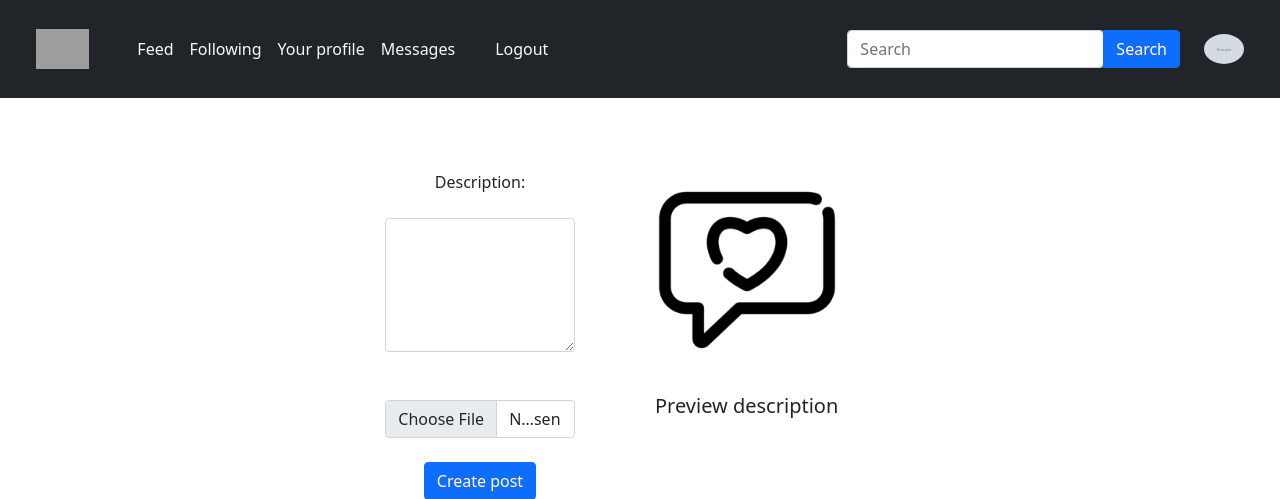
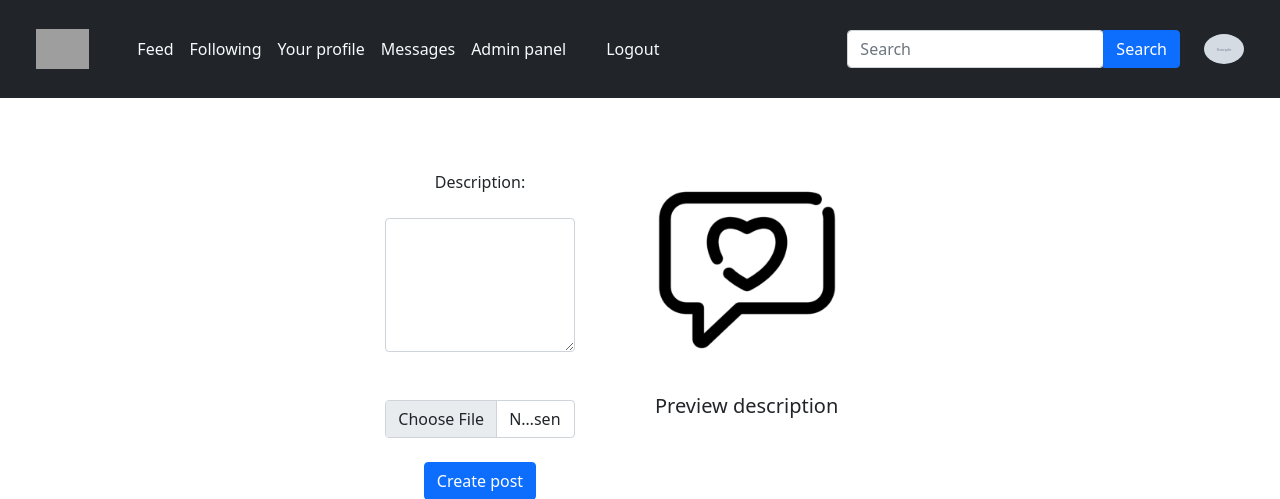
Before and after one commit to Danielar0w0/TPW_FirstProject, a Django app: page /create/ in a window 1280 px wide. Shown: the top 499 px of the page. Run offline with Django 3.2, Linux system fonts and the light colour scheme; a user stored in the database is signed in; tables that the repository leaves empty hold one stand-in row (values such as "Sample post"); grey boxes marked "Sample" are stand-in pictures; some libraries are stand-ins or nearby versions; grey boxes are pictures that could not be loaded.

Commit message:
Added administrator panel

```diff
--- a/FirstProject/FirstProject/urls.py
+++ b/FirstProject/FirstProject/urls.py
@@ -24,7 +24,7 @@ from django.conf.urls.static import static
 urlpatterns = [
     path('', views.start_screen),
     #path('/', views.start_screen),
-    path('admin/', admin.site.urls),
+    path('admin/', views.admin_panel),
     path('feed/', views.feed),
     path('friends/', views.friends),
     path('profile/', views.profile),
--- a/FirstProject/app/models.py
+++ b/FirstProject/app/models.py
@@ -6,6 +6,7 @@ class User(models.Model):
     username = models.CharField(max_length=150)
     password = models.CharField(max_length=80)
     image = models.FileField()
+    admin = models.BooleanField(default=False)
 
     def update_image(self, file):
         self.image.storage.delete(self.image.name)
--- a/FirstProject/app/templates/layout.html
+++ b/FirstProject/app/templates/layout.html
@@ -30,6 +30,11 @@
                 <li class="nav-item">
                   <a class="nav-link text-light" href="/messages/">Messages</a>
                 </li>
+                {% if user.admin %}
+                    <li class="nav-item">
+                      <a class="nav-link text-light" href="/admin/">Admin panel</a>
+                    </li>
+                {% endif %}
                 <li class="nav-item px-4">
                   <a class="nav-link text-light" href="/logout/">Logout</a>
                 </li>
--- a/FirstProject/app/views.py
+++ b/FirstProject/app/views.py
@@ -16,6 +16,11 @@ def layout(request):
 
 @login_required(login_url='/login/')
 def start_screen(request):
+
+    if request.user not in User.objects.all() and request.user.is_superuser:
+        user = User(username=request.user.username, user_email=request.user.email, password=request.user.password, admin=True)
+        user.save()
+
     user = User.objects.get(user_email=request.user.email)
     return render(request, 'startScreen.html', {'user': user})
 
@@ -26,6 +31,7 @@ def feed(request):
     all_posts = []
     comments_form = CommentForm()
     all_messages = []
+
 
     current_user = User.objects.get(user_email=request.user.email)
     friends_join = Friendship.objects.select_related('first_user', 'second_user').filter(first_user=current_user)
@@ -411,3 +417,14 @@ def unfollow_user(request, email):
             return HttpResponseNotFound('You are not following that user.')
 
         return HttpResponse(content='You have unfollowed {}.'.format(user_to_unfollow.username), content_type='text/plain')
+
+
+@login_required(login_url='/login/')
+def admin_panel(request):
+
+    user = User.objects.get(user_email=request.user.email)
+    if user.admin:
+        posts = Post.objects.all()
+        return render(request, 'admin_panel.html', {'posts': posts, 'user': user})
+
+    return redirect('/profile/')
```
